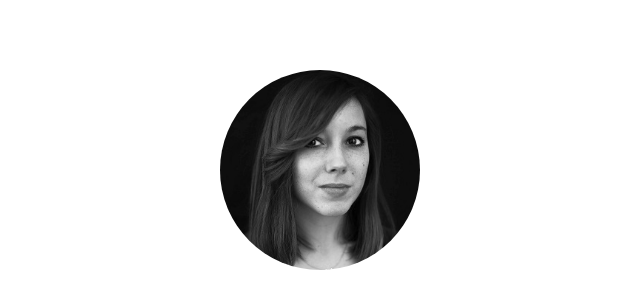
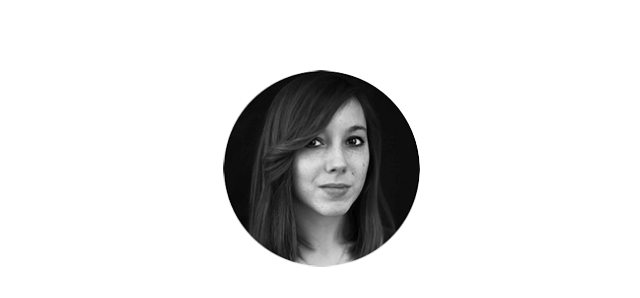
Before and after one commit to mvillarroeltab/FAC-ProjectGallery, a plain HTML site: page index.html in a window 1280 px wide. Shown: the part 805-1103 px from the top of the page, 320-960 px from the left. Drawn offline with Linux system fonts and the light colour scheme.

Commit message:
Update index.html

```diff
--- a/index.html
+++ b/index.html
@@ -19,7 +19,7 @@
 
     <div class="middle-container">
   <div class="profile">
-    <img class="marina"src="images/marina-small.jpg" alt="Marina-profile">
+    <img class="marina"src="Marina-small.png" alt="Marina-profile">
     <h2>Hi.</h2>
     <p style="line-height: 2;">I'm an architect / web developer based in London, UK. I have a passion for architectural design, web design and love to create for web and mobile devices.</p>
   </div>
```
